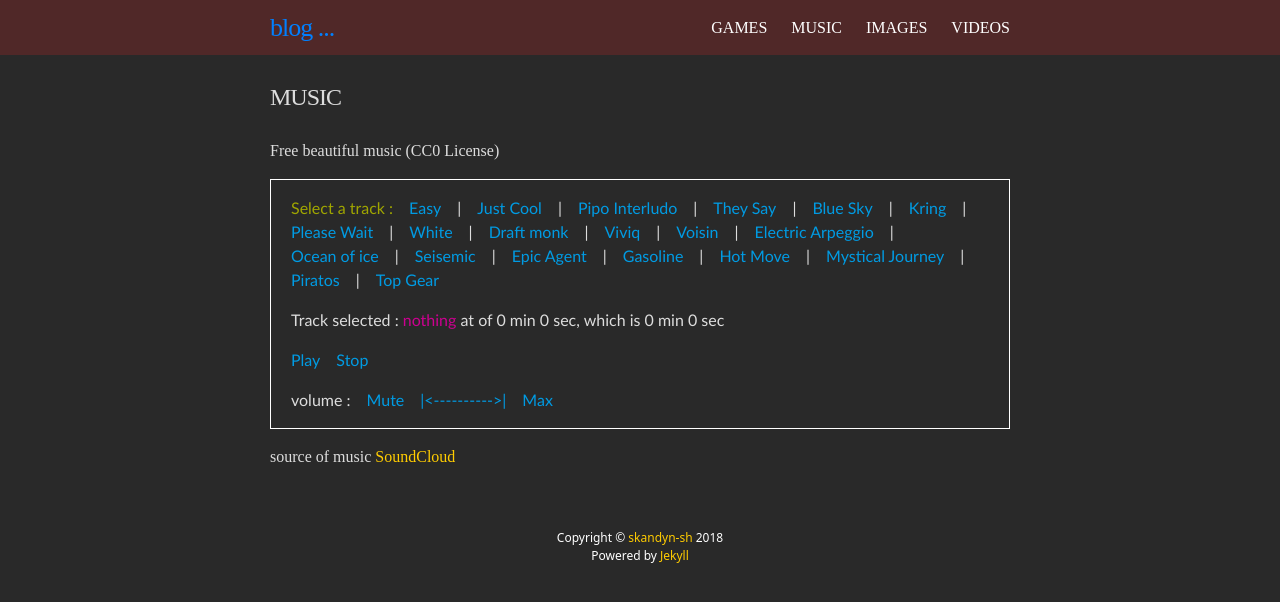
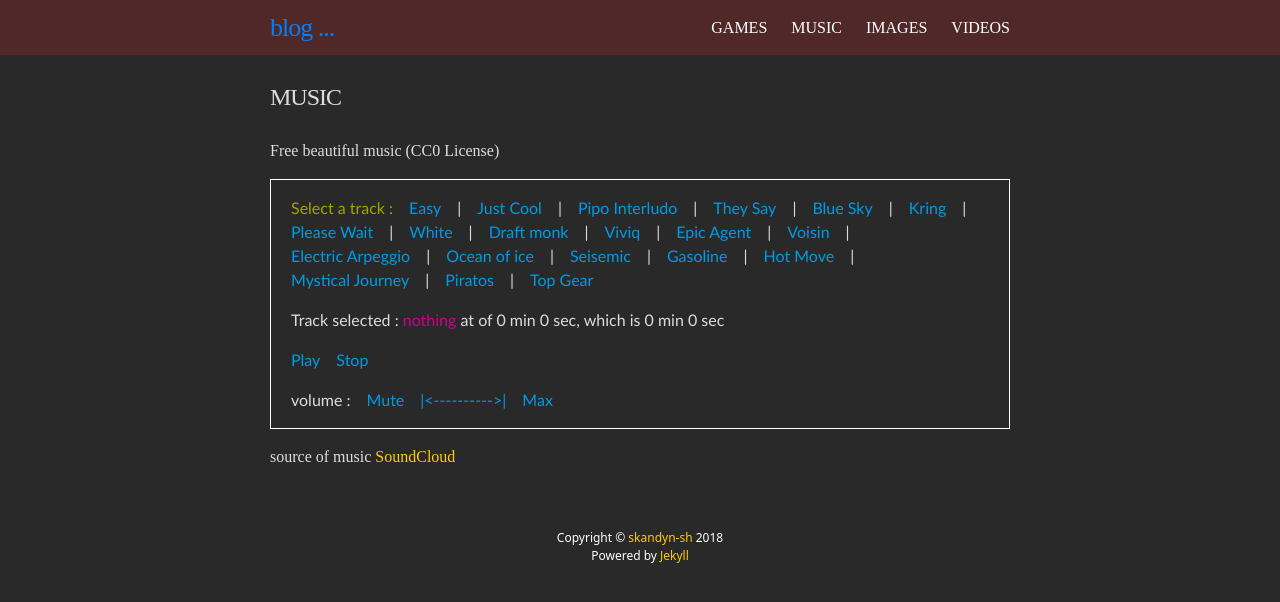
Before and after one commit to skandyn-sh/skandyn-sh.github.io, a Jekyll site: the page built from music.html, in a window 1280 px wide. Shown: the top 602 px of the page. Built offline with Jekyll 4.4.1, drawn with Linux system fonts in a browser that asks for light colours; nearby versions of some CDN libraries; library files that are not in the unit come from our copies; comment, search, counter and statistics services are not loaded.

Commit message:
Update music.html

```diff
--- a/music.html
+++ b/music.html
@@ -152,6 +152,8 @@ $(document).ready(function(){
 				<li> | </li>
 				<li><a href="https://skandyn-sh.github.io/assets/music/Viviq _ www.wowa.me.mp3" class="track">Viviq</a></li>
 				<li> | </li>
+				<li><a href="https://skandyn-sh.github.io/assets/music/Epic Agent - Free.mp3" class="track">Epic Agent</a></li>
+				<li> | </li>
 				<li><a href="https://skandyn-sh.github.io/assets/music/Voisin _ www.wowa.me.mp3" class="track">Voisin</a></li>
 				<li> | </li>
 				<li><a href="https://skandyn-sh.github.io/assets/music/Electric Arpeggio.mp3" class="track">Electric Arpeggio</a></li>
@@ -159,8 +161,6 @@ $(document).ready(function(){
 				<li><a href="https://skandyn-sh.github.io/assets/music/ocean of ice.mp3" class="track">Ocean of ice</a></li>
 				<li> | </li>
 				<li><a href="https://skandyn-sh.github.io/assets/music/Seisemic.mp3" class="track">Seisemic</a></li>
-				<li> | </li>
-				<li><a href="https://skandyn-sh.github.io/assets/music/Epic Agent - Free.mp3" class="track">Epic Agent</a></li>
 				<li> | </li>
 				<li><a href="https://skandyn-sh.github.io/assets/music/Gasoline.mp3" class="track">Gasoline</a></li>
 				<li> | </li>
```
